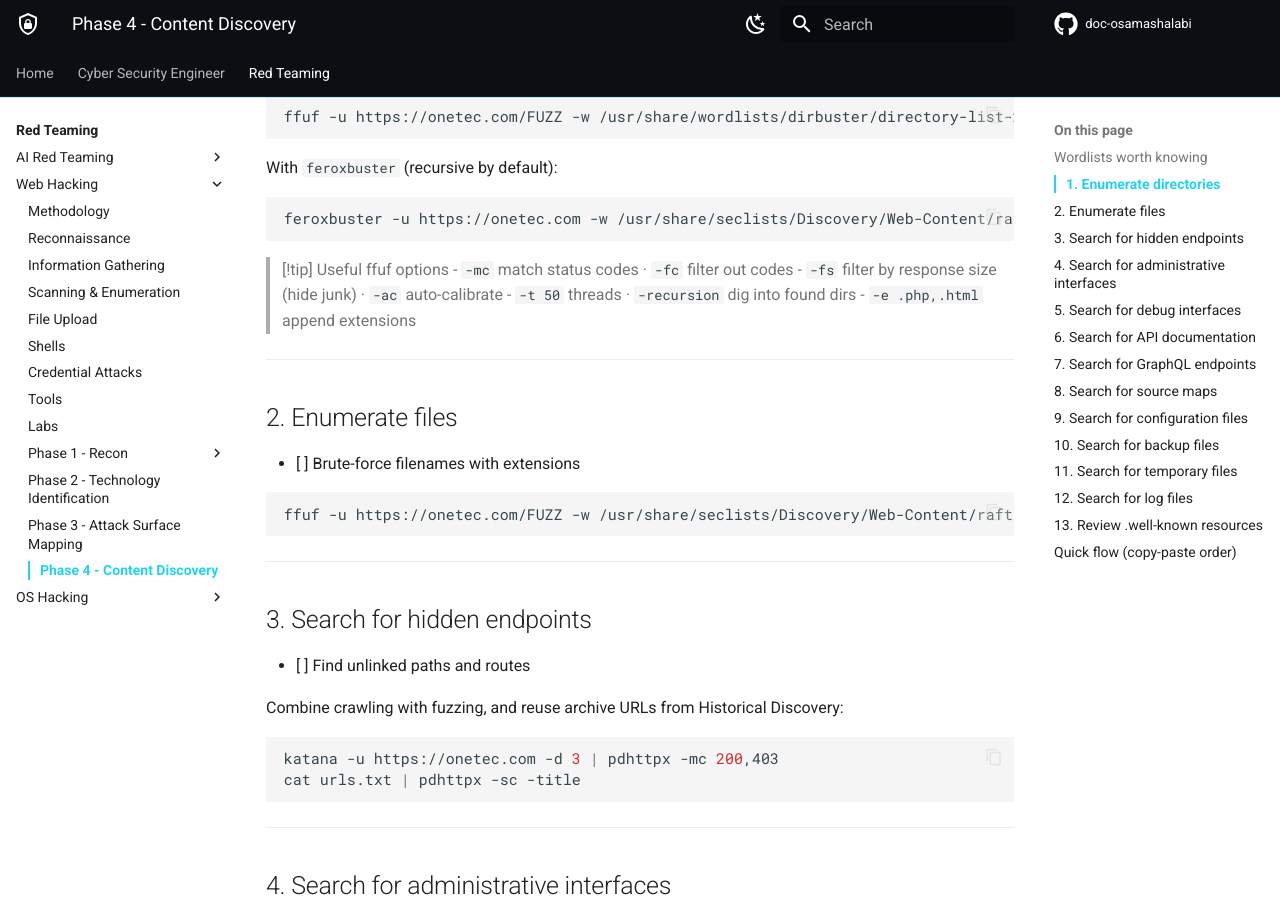
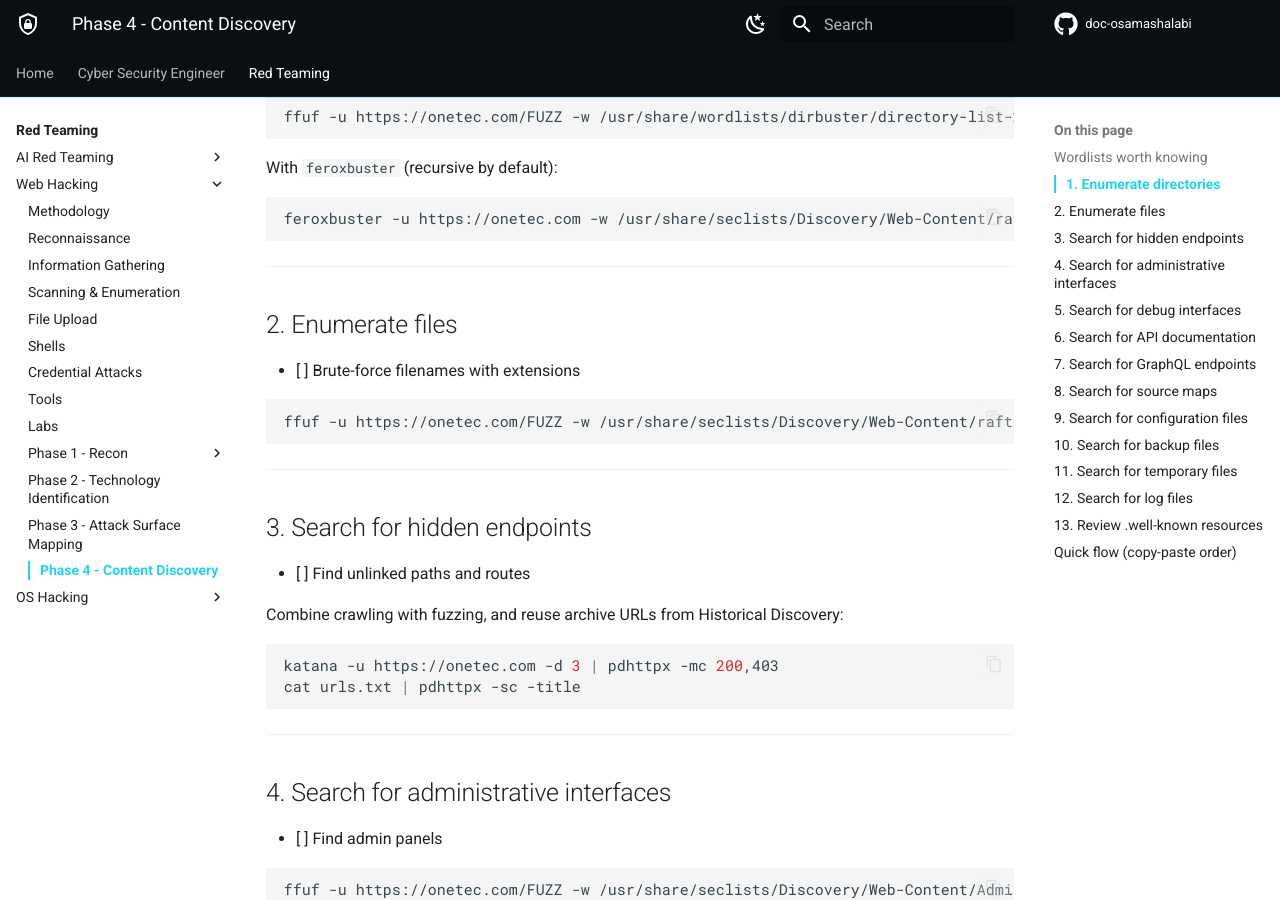
Before and after one commit to osamashalabi432-png/doc-osamashalabi, an MkDocs documentation site: the page built from docs/red-teaming/web-hacking/phase4 - Content Discovery/Content Discovery.md, in a window 1280 px wide and 900 px high, scrolled down 684 px. Built offline with MkDocs 1.6.1 and Material for MkDocs 9.7.7, drawn with Linux system fonts in a browser that asks for light colours; comment, search, counter and statistics services are not loaded.

Commit message:
vault backup: 2026-10-05 06:06:15

````diff
--- a/docs/red-teaming/web-hacking/phase4 - Content Discovery/Content Discovery.md
+++ b/docs/red-teaming/web-hacking/phase4 - Content Discovery/Content Discovery.md
@@ -30,12 +30,6 @@ With `feroxbuster` (recursive by default):
 ```bash
 feroxbuster -u https://onetec.com -w /usr/share/seclists/Discovery/Web-Content/raft-medium-directories.txt -d 2
 ```
-
-> [!tip] Useful ffuf options
-> - `-mc` match status codes · `-fc` filter out codes
-> - `-fs` filter by response size (hide junk) · `-ac` auto-calibrate
-> - `-t 50` threads · `-recursion` dig into found dirs
-> - `-e .php,.html` append extensions
 
 ---
 
````
